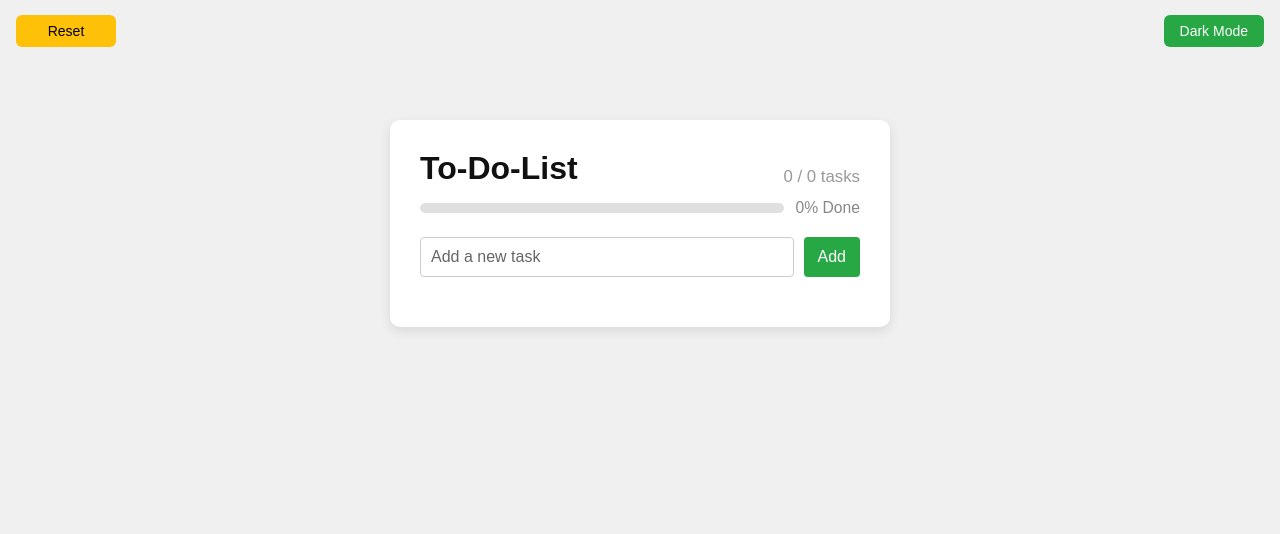
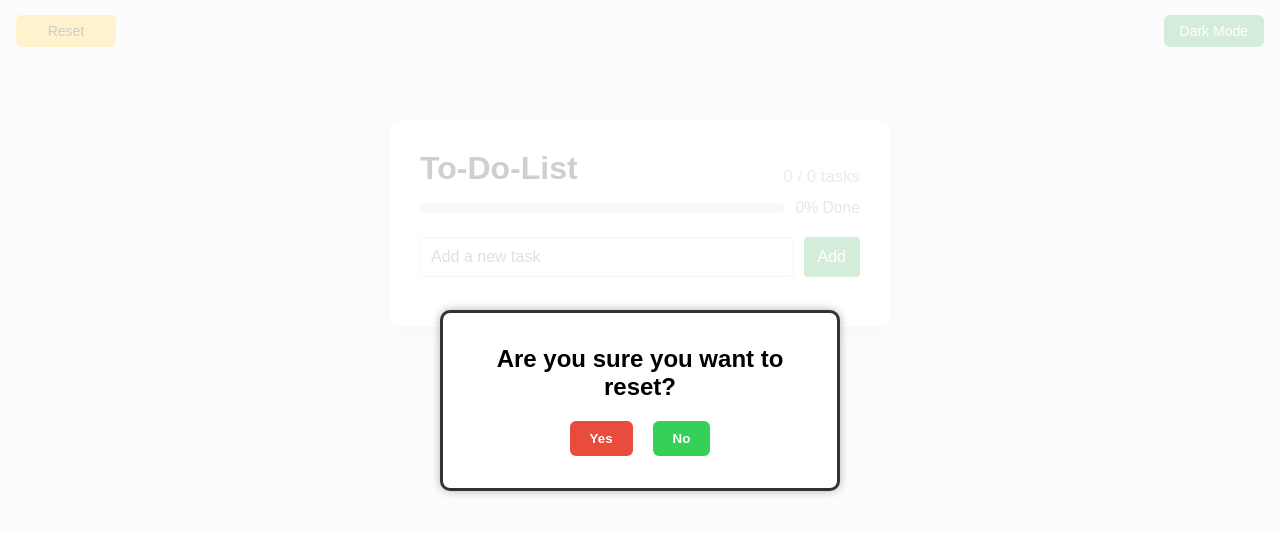
Before and after one commit to prakashseervi61/Todo-List-Web-App, a React (Vite) app: page / in a window 1280 px wide. Both pictures are taken after a click on the button "Reset". Shown: the top 534 px of the page. Built offline with nearby package versions, Linux system fonts and the light colour scheme.

Commit message:
add configuration message for reset button

```diff
--- a/src/App.css
+++ b/src/App.css
@@ -307,3 +307,86 @@ li {
     max-height: 400px;
   }
 }
+
+.reset-overlay {
+  position: fixed;
+  top: 0;
+  left: 0;
+  width: 100vw;
+  height: 100vh;
+  z-index: 1000;
+  display: flex;
+  align-items: center;
+  justify-content: center;
+}
+
+.reset-overlay.light {
+  background-color: rgba(255, 255, 255, 0.8);
+  color: #000;
+}
+
+.reset-overlay.dark {
+  background-color: rgba(0, 0, 0, 0.8);
+  color: #fff;
+}
+
+.reset-box {
+  background-color: inherit;
+  padding: 30px;
+  border-radius: 12px;
+  box-shadow: 0 0 10px rgba(0, 0, 0, 0.3);
+  text-align: center;
+}
+
+.reset-actions {
+  margin-top: 20px;
+}
+
+.yes-btn, .no-btn {
+  margin: 0 10px;
+  padding: 10px 20px;
+  border: none;
+  cursor: pointer;
+  border-radius: 6px;
+  font-weight: bold;
+}
+
+.yes-btn {
+  background-color: #e74c3c;
+  color: white;
+}
+
+.no-btn {
+  background-color: #34d058;
+  color: white;
+}
+
+.reset-overlay {
+  position: fixed;
+  top: 0;
+  left: 0;
+  width: 100vw;
+  height: 100vh;
+  background-color: rgba(0, 0, 0, 0.6);
+  z-index: 1000;
+  display: flex;
+  align-items: center;
+  justify-content: center;
+}
+
+.reset-box {
+  background-color: white;
+  padding: 2rem;
+  border-radius: 10px;
+  border: 3px solid #333;
+  text-align: center;
+  width: 90%;
+  max-width: 400px;
+  box-shadow: 0 0 10px rgba(0, 0, 0, 0.3);
+}
+
+.reset-overlay.dark .reset-box {
+  background-color: #1e1e1e;
+  color: white;
+  border: 3px solid #bbb;
+}
--- a/src/App.jsx
+++ b/src/App.jsx
@@ -8,6 +8,7 @@ function App() {
   const [isDarkMode, setIsDarkMode] = useState(false);
   const [editingIndex, setEditingIndex] = useState(null);
   const [editedText, setEditedText] = useState('');
+  const [showResetModal, setShowResetModal] = useState(false  );
 
   const addTask = () => {
     if (newTask.trim() === '' || editingIndex !== null) return;
@@ -47,17 +48,37 @@ function App() {
     setEditedText('');
   };
 
+  const handleResetClick = () => setShowResetModal(true);
+  const handleConfirmReset = () => {
+    setTasks([]);
+    setShowResetModal(false);
+  };
+  const handleCancelReset = () => setShowResetModal(false);
+
   const completedCount = tasks.filter(t => t.completed).length;
   const progress = tasks.length === 0 ? 0 : (completedCount / tasks.length) * 100;
 
   return (
     <div className={`app-wrapper ${isDarkMode ? 'dark' : 'light'}`}>
+      {showResetModal && (
+        <div className={`reset-overlay ${isDarkMode ? 'dark' : 'light'}`}>
+          <div className="reset-box">
+            <h2>Are you sure you want to reset?</h2>
+            <div className="reset-actions">
+              <button className="yes-btn" onClick={handleConfirmReset}>Yes</button>
+              <button className="no-btn" onClick={handleCancelReset}>No</button>
+            </div>
+          </div>
+        </div>
+      )}
+
       <div className="top-bar">
-        <button className="reset-btn" onClick={() => setTasks([])}>Reset</button>
+        <button className="reset-btn" onClick={handleResetClick}>Reset</button>
         <button className="theme-toggle" onClick={toggleTheme}>
           {isDarkMode ? 'Light Mode' : 'Dark Mode'}
         </button>
       </div>
+
       <div className="app-container">
         <div className="title-row">
           <h1>To-Do-List</h1>
@@ -65,6 +86,7 @@ function App() {
             {completedCount} / {tasks.length} tasks
           </span>
         </div>
+
         <div className="progress-bar-container">
           <div className="progress-bar-bg">
             <div className="progress-bar-fg" style={{ width: `${progress}%` }} />
@@ -73,6 +95,7 @@ function App() {
             {tasks.length === 0 ? "0%" : `${Math.round(progress)}%`} Done
           </span>
         </div>
+
         <div className="input-section">
           <input
             type="text"
@@ -86,6 +109,7 @@ function App() {
           />
           <button onClick={addTask} className="add-btn" disabled={editingIndex !== null}>Add</button>
         </div>
+
         <ul>
           {tasks.map((task, index) => (
             <li key={index}>
```
